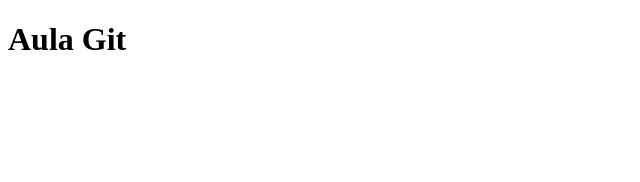
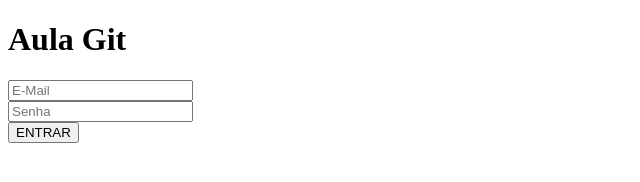
Before and after one commit to Desertlesz/AulaGit, a plain HTML site: page index.html in a window 1280 px wide. Shown: the whole page, without its empty margins (0-640 px from the left). Drawn offline with Linux system fonts and the light colour scheme.

Commit message:
segundo commit

```diff
--- a/index.html
+++ b/index.html
@@ -1,5 +1,5 @@
 <!DOCTYPE html>
-<html lang="pt-br">
+<html lang="en">
 <head>
     <meta charset="UTF-8">
     <meta name="viewport" content="width=device-width, initial-scale=1.0">
@@ -7,5 +7,11 @@
 </head>
 <body>
     <h1>Aula Git</h1>
+
+    <input type="text" placeholder="E-Mail">
+    <br>
+    <input type="password" name="senha" id="" placeholder="Senha">
+    <br>
+    <input type="button" value="ENTRAR">
 </body>
 </html>
```
